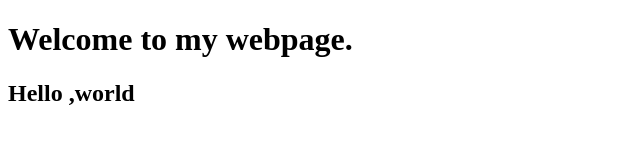
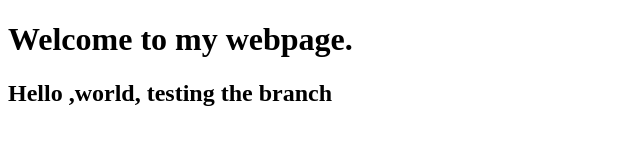
Before and after one commit to candio-tech/ivy-web-course-2025, a plain HTML site: page index.html in a window 1280 px wide. Shown: the whole page, without its empty margins (0-640 px from the left). Drawn offline with Linux system fonts and the light colour scheme.

Commit message:
test the branch

```diff
--- a/index.html
+++ b/index.html
@@ -7,7 +7,7 @@
 </head>
 <body>
    <h1> Welcome to my webpage. </h1>
-   <h2> Hello ,world</h2>
+   <h2> Hello ,world, testing the branch</h2>
 
 </body>
 </html>
```
